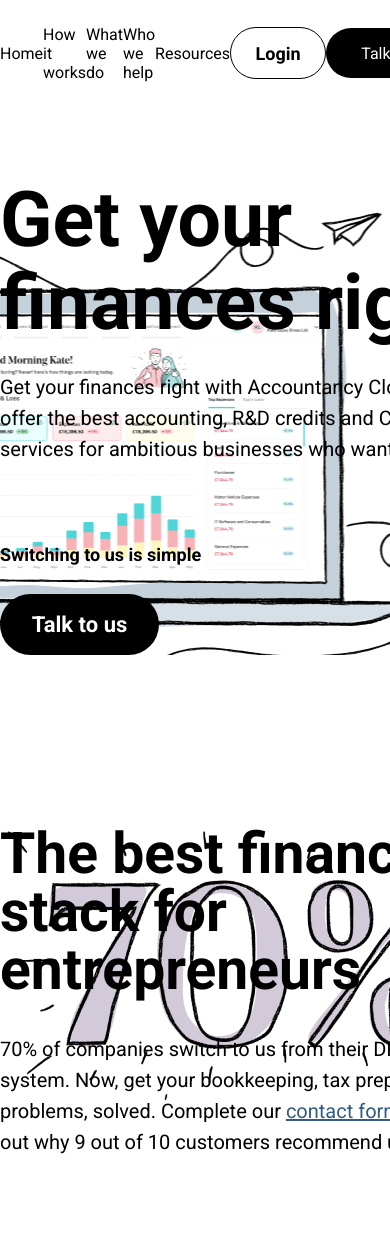
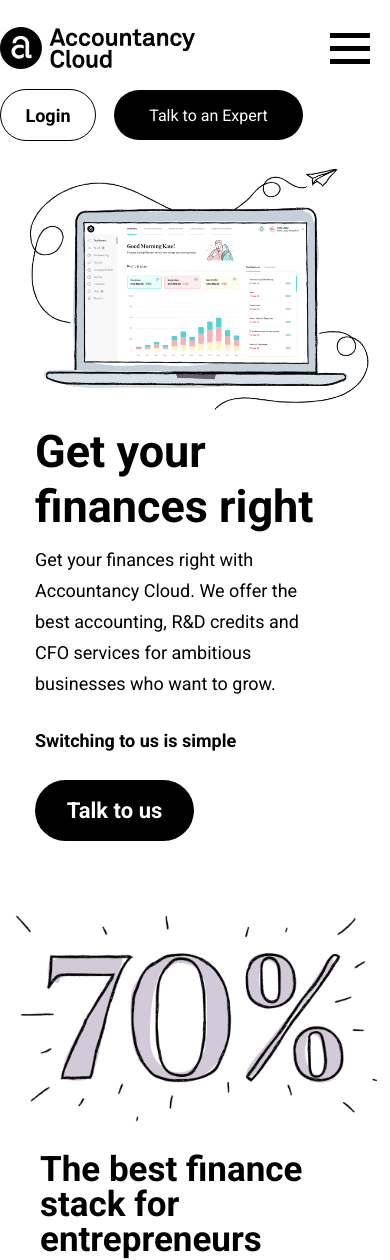
Before and after one commit to Veremyov-of/AccountancyCloud, a plain HTML site: page index.html in a window 390 px wide. Shown: the top 1260 px of the page. Drawn offline with Linux system fonts and the light colour scheme.

Commit message:
add media
1) create menu (burger)
2) add media
           *first section
           *second section
           *why_switch section

```diff
--- a/index.html
+++ b/index.html
@@ -10,14 +10,14 @@
     <link href="https://fonts.googleapis.com/css2?family=Roboto:wght@300;400;500;700&display=swap" rel="stylesheet">
     <link rel="stylesheet" href="./css/style.css">
 </head>
-<body>
+<body id="body">
 
     <div class="container" id="home">
         <header class="header">
             <div class="header_logo">
                 <img class="header_logo_img" src="./img/logo.png" alt="img">
             </div>
-            <nav class="header_nav">
+            <nav class="header_nav" id="nav">
                 <a class="header_nav_link" href='#'>Home</a>
                 <a class="header_nav_link" href='#'>How it works</a>
                 <a class="header_nav_link" href='#'>What we do</a>
@@ -28,6 +28,11 @@
                 <button class="header_buttons_login">Login</button>
                 <button class="header_buttons_talk">Talk to an Expert</button>
             </div>
+            <a href="#home" class="burger_menu" id="menu">
+                <div class="burger_menu_line"></div>
+                <div class="burger_menu_line"></div>
+                <div class="burger_menu_line"></div>
+            </a>
         </header>
     </div>
 
@@ -84,7 +89,7 @@
                         Track cashflow
                     </h3>
                     <p class="why_switch_wrapp_item_text">
-                        Stay on top of your working capital, <a class="why_switch_wrapp_item_text_link">taxes</a>a, and cashflow,
+                        Stay on top of your working capital, <a class="why_switch_wrapp_item_text_link">taxes</a>, and cashflow,
                         to ensure your business is performing at its best.
                     </p>
                 </div>
@@ -286,6 +291,6 @@
     </footer>
 
 
-
+    <script src="./js/main.js"></script>
 </body>
 </html>
--- a/js/main.js
+++ b/js/main.js
@@ -0,0 +1,9 @@
+let menu = document.getElementById("menu");
+let nav = document.getElementById("nav");
+let body = document.getElementById("body");
+
+menu.addEventListener('click', function() {
+    nav.classList.toggle('nav_active');
+    menu.classList.toggle('menu_active');
+    body.classList.toggle('body_active');
+});
--- /dev/null
+++ b/scss/FirstScreen/_media.scss
@@ -0,0 +1,41 @@
+@media(max-width: 1435px){
+    .first_screen {
+        background-size: auto;
+        background-position: right 0 top 0;
+    }
+}
+
+@media(max-width: 1100px){
+    .first_screen {
+        margin-top: 10px;
+        margin-bottom: 10%;
+        background-position: top center;
+        padding-top: 500px;
+        display: flex;
+    }
+}
+
+
+@media(max-width: 680px){
+    .first_screen {
+        padding: 0 10px;
+        background-size: 90%;
+        padding-top: 70%;
+        &_title {
+            line-height: 55px;
+            font-size: 45px;
+            width: 320px;
+            height: auto;
+        }
+        &_text {
+            height: auto;
+            width: 300px;
+            margin-top: 10px;
+            font-size: 18px;
+
+        }
+        &_miniTitle {
+            margin-top: 30px;
+        }
+    }
+}
--- a/scss/Header/_header.scss
+++ b/scss/Header/_header.scss
@@ -15,7 +15,6 @@
     }
     &_nav {
         width: 502px;
-        height: 24px;
         display: flex;
         justify-content: space-between;
         align-items: center;
@@ -29,7 +28,7 @@
                 position: absolute;
                 width: 100%;
                 height: 2px;
-                background-color: #fff;
+                background-color: transparent;
                 bottom: -2px;
                 transition: background .2s;
             }
--- /dev/null
+++ b/scss/Header/_media.scss
@@ -0,0 +1,57 @@
+@media(max-width: 1050px) {
+    .header {
+        flex-wrap: wrap;
+        .header_nav {
+            z-index: 5;
+            height: 100vh;
+            width: 100%;
+            position: absolute;
+            display: flex;
+            justify-content: center;
+            flex-direction: column;
+            background-color: #a6e7eb;
+            top: -1000px;
+            left: 0;
+            transition: all 1s;
+            .header_nav_link {
+                display: block;
+                margin-bottom: 50px;
+                font-size: 40px;
+            }
+        }
+
+        .nav_active {
+            top: 0;
+            transition: top .5s;
+        }
+        &_buttons {
+            margin-right: 75px;
+        }
+        .burger_menu {
+            position: absolute;
+            top: 25px;
+            right: 0;
+            z-index: 10;
+            margin-right: 30px;
+            width: 40px;
+            height: 50px;
+            &_line {
+                margin-top: 8px;
+                margin-left: 10px;
+                width: 100%;
+                height: 5px;
+                background-color: black;
+            }
+        }
+    }
+}
+
+@media(max-width: 600px) {
+    .header {
+        display: block;
+
+        &_buttons {
+            margin-top: 20px;
+        }
+    }
+}
--- /dev/null
+++ b/scss/SecondScreen/_media.scss
@@ -0,0 +1,42 @@
+@media(max-width: 1020px) {
+    .second_screen {
+        margin-bottom: 50px;
+        .container {
+            padding-top: 350px;
+            background-position: top center;
+        }
+        &_title {
+            margin: 0 auto;
+        }
+        &_text {
+            margin: 0 auto;
+            margin-top: 10px;
+        }
+    }
+}
+
+
+@media(max-width: 550px) {
+    .second_screen {
+        margin-top: 70px;
+        margin-bottom: 0;
+        padding: 0 10px;
+        .container {
+            padding-top: 65%;
+            background-position: top center;
+            background-size: 100%;
+        }
+        &_title {
+            font-size: 35px;
+            line-height: 35px;
+            width: 310px;
+            height: auto;
+        }
+        &_text {
+            margin-top: 10;
+            font-size: 18px;
+            width: 300px;
+            height: auto;
+        }
+    }
+}
--- a/scss/SecondScreen/_second_screen.scss
+++ b/scss/SecondScreen/_second_screen.scss
@@ -1,6 +1,7 @@
 .second_screen {
     margin-bottom: 150px;
     .container {
+        width: 100%;
         background-image: url(".././img/backgroundSecondScreen.png");
         background-repeat: no-repeat;
         background-position: left 0 top 0;
--- /dev/null
+++ b/scss/Why_switch/_media.scss
@@ -0,0 +1,41 @@
+@media(max-width: 1020px) {
+    .why_switch {
+        display: flex;
+        margin-top: 0;
+        &_title {
+            margin: 0 auto;
+            width: 510px;
+        }
+    }
+}
+
+@media(max-width: 950px) {
+    .why_switch {
+        &_wrapp {
+            margin-top: 35px;
+            flex-direction: column;
+        }
+    }
+}
+
+@media(max-width: 550px) {
+    .why_switch {
+        padding: 0 10px;
+        margin-top: 70px;
+        margin-bottom: 70px;
+        &_title {
+            width: 310px;
+            font-size: 35px;
+        }
+        &_wrapp {
+            &_item {
+                margin-top: 20px;
+                width: 290px;
+                height: auto;
+            }
+        }
+        &_link {
+            margin-top: 40px;
+        }
+    }
+}
--- a/scss/_global.scss
+++ b/scss/_global.scss
@@ -9,6 +9,9 @@ html {
     scroll-behavior: smooth;
 }
 
+.body_active {
+    overflow: hidden;
+}
 button {
     padding: 0;
     border: none;
--- a/scss/style.scss
+++ b/scss/style.scss
@@ -3,11 +3,23 @@
 @import "./global";
 
 @import "./Header/header";
+@import "./Header/media";
+
 @import "./FirstScreen/first_screen";
+@import "./FirstScreen/media";
+
 @import "./SecondScreen/second_screen";
+@import "./SecondScreen/media";
+
 @import "./Why_switch/why_switch";
+@import "./Why_switch/media";
+
 @import "./Plans/plans";
+
 @import "./Companies/companies";
+
 @import "./Hub/hub";
+
 @import "./Start/start";
+
 @import "./Footer/footer";
```
Also changed, not shown: css/style.css, 1 other file.
